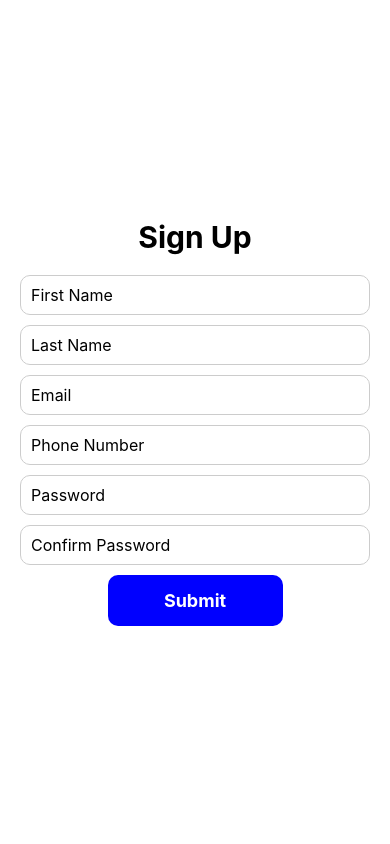
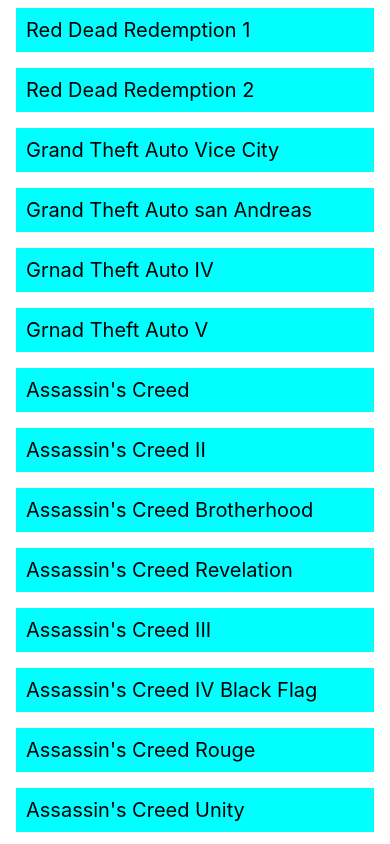
Before and after one commit to rishopbabu/RNAdvanced, a React Native app: screen / in a window 390 px wide. Built offline with nearby package versions, Linux system fonts and the light colour scheme.

Commit message:
flatlist with normal data loading

```diff
--- a/App.tsx
+++ b/App.tsx
@@ -1,10 +1,12 @@
 import React from "react"
 import SignUpScreen from './screens/SignUpScreen'
+import FlatListComponent from "./screens/FlatList"
 
 export default function App() {
   return (
   <>
-    <SignUpScreen />
+    {/* <SignUpScreen /> */}
+    <FlatListComponent/>
   </>
   )
 }
--- /dev/null
+++ b/Screens/FlatList.tsx
@@ -0,0 +1,147 @@
+import React from "react"
+import {SafeAreaView, FlatList, View, Text, StatusBar, StyleSheet} from 'react-native'
+
+// Data for FlatList
+const GameList = [
+    {
+        id: '1',
+        title: 'Red Dead Redemption 1'
+    },
+
+    {
+        id: '2',
+        title: 'Red Dead Redemption 2'
+    },
+
+    {
+        id: '3',
+        title: 'Grand Theft Auto Vice City'
+    },
+
+    {
+        id: '4',
+        title: 'Grand Theft Auto san Andreas'
+    },
+
+    {
+        id: '5',
+        title: 'Grnad Theft Auto IV'
+    },
+
+    {
+        id: '6',
+        title: 'Grnad Theft Auto V'
+    },
+
+    {
+        id: '7',
+        title: 'Assassin\'s Creed'
+    },
+
+    {
+        id: '8',
+        title: 'Assassin\'s Creed II'
+    },
+
+    {
+        id: '9',
+        title: 'Assassin\'s Creed Brotherhood'
+    },
+
+    {
+        id: '10',
+        title: 'Assassin\'s Creed Revelation'
+    },
+
+    {
+        id: '11',
+        title: 'Assassin\'s Creed III'
+    },
+
+    {
+        id: '12',
+        title: 'Assassin\'s Creed IV Black Flag'
+    },
+
+    {
+        id: '13',
+        title: 'Assassin\'s Creed Rouge'
+    },
+
+    {
+        id: '14',
+        title: 'Assassin\'s Creed Unity'
+    },
+
+    {
+        id: '15',
+        title: 'Assassin\'s Creed Syndicate'
+    },
+
+    {
+        id: '16',
+        title: 'Assassin\'s Creed Origins'
+    },
+
+    {
+        id: '17',
+        title: 'Assassin\'s Creed Odyssey'
+    },
+
+    {
+        id: '18',
+        title: 'Assassin\'s Creed Valhalla'
+    },
+
+    {
+        id: '19',
+        title: 'It Takes Two'
+    },
+
+    {
+        id: '20',
+        title: 'A Way Out'
+    },
+]
+
+type GameListProps = {
+    title: string}
+
+const ListView = ({title}: GameListProps) => (
+    <View style={styles.gameItems}>
+        <Text style={styles.title}>{title}</Text>
+    </View>
+)
+
+const styles = StyleSheet.create({
+    container: {
+        flex: 1,
+        marginTop: StatusBar.currentHeight || 0
+    },
+
+    gameItems: {
+        backgroundColor: 'cyan',
+        padding: 10,
+        marginVertical: 8,
+        marginHorizontal: 16,
+    },
+    title: {
+        fontSize: 20
+    }
+})
+
+export default function FlatListComponent() {
+    console.log('rendering')
+    return (
+        <SafeAreaView style={styles.container}>
+            <FlatList
+            horizontal={false}
+            data={GameList}
+            renderItem={({item}) => <ListView title={item.title} />}
+            keyExtractor={item => item.id}
+            scrollEnabled={true}
+
+            />
+        </SafeAreaView>
+    )
+}
```
